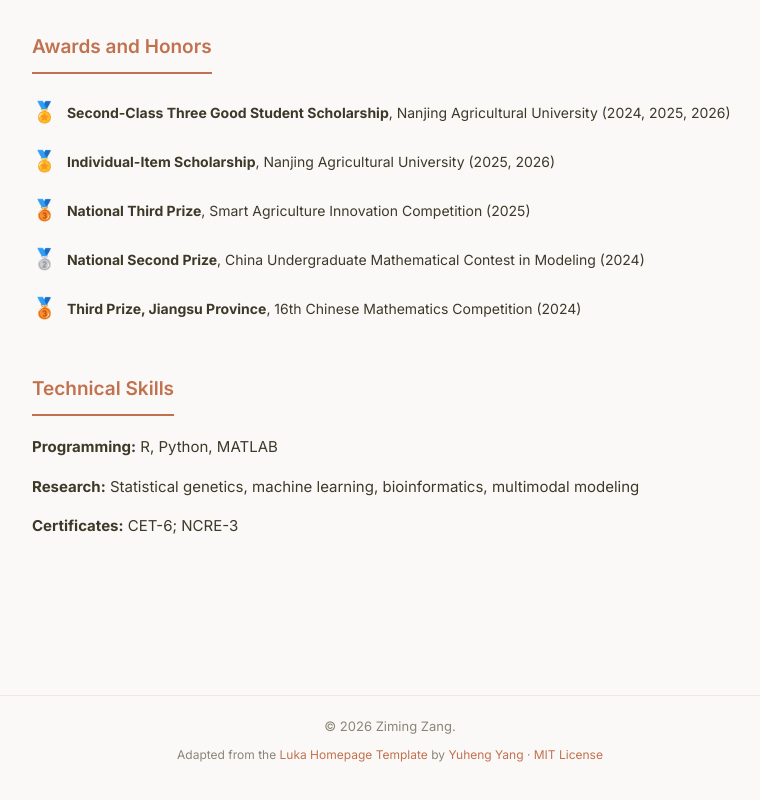
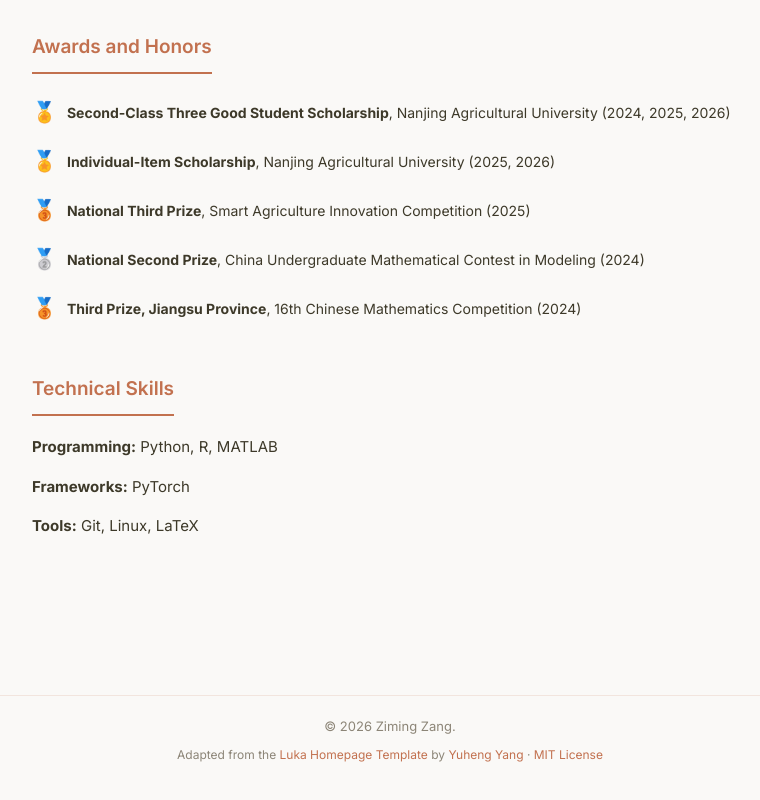
Before and after one commit to Evruc-zang/Evruc-zang.github.io, a plain HTML site: page index.html in a window 1280 px wide. Shown: the part 1836-2636 px from the top of the page, without its empty margins (428-1188 px from the left). Drawn offline with Linux system fonts and the light colour scheme; some icons are missing.

Commit message:
Update technical skills list
Replace research and certificates entries with the requested programming languages, framework, and tools.

Co-authored-by: Copilot <223556219+Copilot@users.noreply.github.com>

```diff
--- a/index.html
+++ b/index.html
@@ -210,9 +210,9 @@
           <h2 class="section-title">Technical Skills</h2>
           <div class="section-body">
             <div class="card project-card">
-              <p><strong>Programming:</strong> R, Python, MATLAB</p>
-              <p><strong>Research:</strong> Statistical genetics, machine learning, bioinformatics, multimodal modeling</p>
-              <p><strong>Certificates:</strong> CET-6; NCRE-3</p>
+              <p><strong>Programming:</strong> Python, R, MATLAB</p>
+              <p><strong>Frameworks:</strong> PyTorch</p>
+              <p><strong>Tools:</strong> Git, Linux, LaTeX</p>
             </div>
           </div>
         </div>
```
